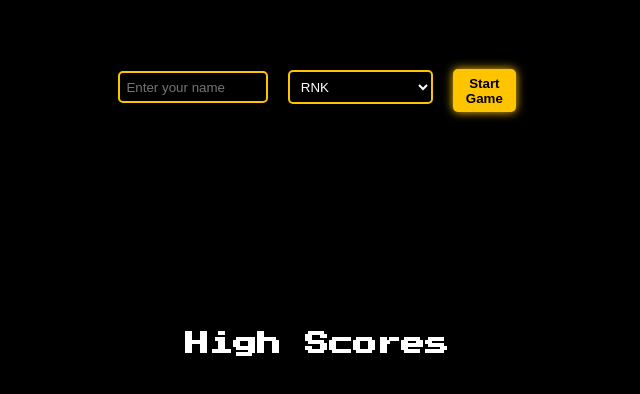
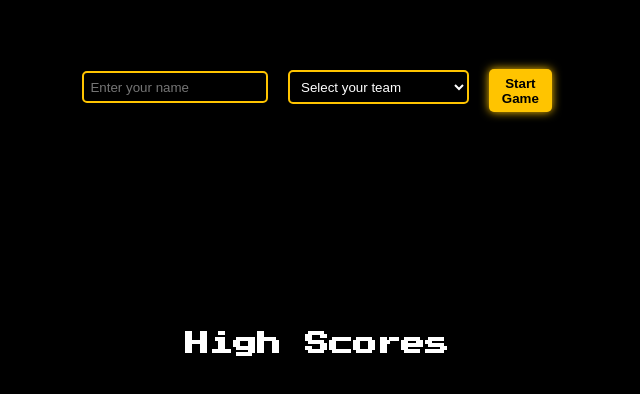
Before and after one commit to inesvrzv/pacman-game, a plain HTML site: page index.html in a window 1280 px wide. Shown: the part 56-450 px from the top of the page, without its empty margins (323-963 px from the left). Drawn offline with nearby package versions, Linux system fonts and the light colour scheme.

Commit message:
Update index.html

```diff
--- a/index.html
+++ b/index.html
@@ -1,3 +1,4 @@
+
 <!DOCTYPE html>
 <html lang="en">
 <head>
@@ -12,7 +13,8 @@
     <div id="pacman"></div>
     <div id="start-screen">
         <input type="text" id="player-name" placeholder="Enter your name" required />
-        <select id="team-select">
+        <select id="team-select" required>
+            <option value="" disabled selected>Select your team</option>
             <option value="team1">RNK</option>
             <option value="team2">DKR</option>
             <option value="team3">KMK</option>
```
